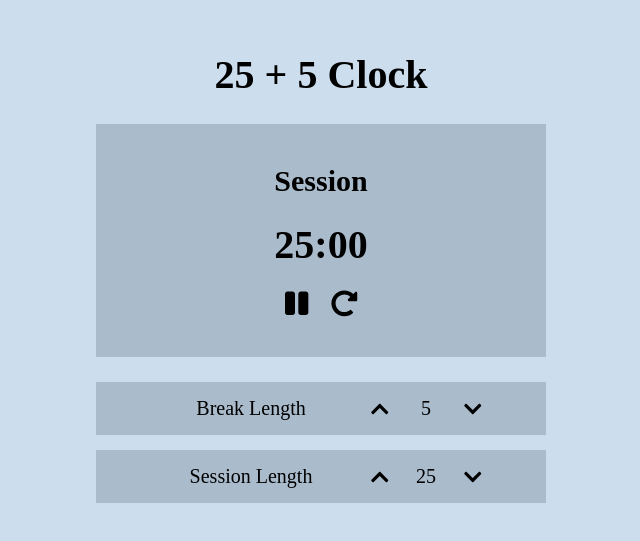
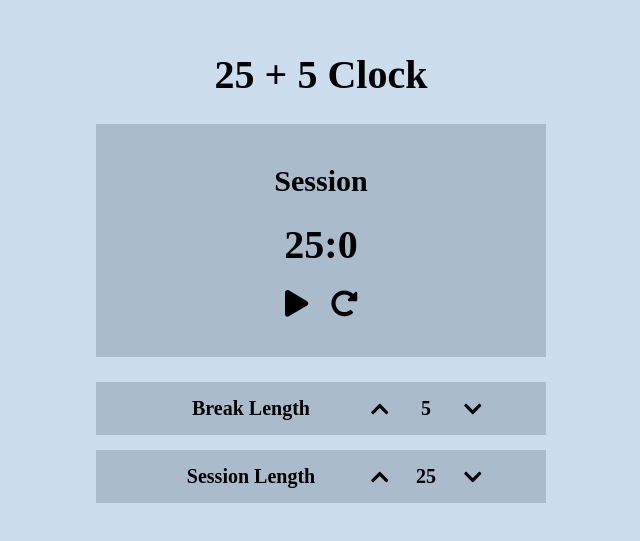
Before and after one commit to throuz/Build-a-25-5-Clock, a Vue app: page / in a window 1280 px wide. Shown: the part 129-670 px from the top of the page, without its empty margins (319-959 px from the left). Built offline with nearby package versions, Linux system fonts and the light colour scheme.

Commit message:
Complete the function of starting and stopping timing

```diff
--- a/src/App.vue
+++ b/src/App.vue
@@ -21,6 +21,7 @@ body {
 #app {
   font-family: Microsoft JhengHei;
   font-size: 20px;
+  font-weight: bold;
   text-align: center;
   width: 100%;
   max-width: 500px;
--- a/src/components/HelloWorld.vue
+++ b/src/components/HelloWorld.vue
@@ -1,27 +1,67 @@
 <script setup lang="ts">
-import { ref } from "vue";
+import { ref, watch } from "vue";
 
-const inProgress = ref(false);
 const timerLabel = ref("Session");
+const isInProgress = ref(false);
+const minutes = ref(25);
+const seconds = ref(0);
+const breakLength = ref(5);
+const sessionLength = ref(25);
+
+const startStopClick = () => {
+  isInProgress.value = !isInProgress.value;
+};
+
+let nIntervId: any;
+
+function startCountdown() {
+  nIntervId = setInterval(countdown, 1000);
+}
+
+const countdown = () => {
+  if (seconds.value === 0) {
+    minutes.value -= 1;
+    seconds.value = 59;
+  } else {
+    seconds.value -= 1;
+  }
+};
+
+function stopCountdown() {
+  clearInterval(nIntervId);
+}
+
+watch(isInProgress, () => {
+  if (isInProgress.value) {
+    startCountdown();
+  } else {
+    stopCountdown();
+  }
+});
 </script>
 
 <template>
   <div class="timer-wrap">
     <div id="timer-label">{{ timerLabel }}</div>
-    <div id="time-left">25:00</div>
-    <Icon id="start_stop" :icon="inProgress ? 'play' : 'pause'" size="lg" />
+    <div id="time-left">{{ minutes }}:{{ seconds }}</div>
+    <Icon
+      id="start_stop"
+      :icon="isInProgress ? 'pause' : 'play'"
+      size="lg"
+      @click="startStopClick"
+    />
     <Icon id="reset" icon="redo-alt" size="lg" />
   </div>
   <div class="controller-wrap">
     <div id="break-label">Break Length</div>
     <Icon class="icon" id="break-increment" icon="chevron-up" />
-    <div id="break-length">5</div>
+    <div id="break-length">{{ breakLength }}</div>
     <Icon class="icon" id="break-decrement" icon="chevron-down" />
   </div>
   <div class="controller-wrap">
     <div id="session-label">Session Length</div>
     <Icon class="icon" id="session-increment" icon="chevron-up" />
-    <div id="session-length">25</div>
+    <div id="session-length">{{ sessionLength }}</div>
     <Icon class="icon" id="session-decrement" icon="chevron-down" />
   </div>
 </template>
@@ -34,11 +74,9 @@ const timerLabel = ref("Session");
 }
 #timer-label {
   font-size: 30px;
-  font-weight: bold;
 }
 #time-left {
   font-size: 40px;
-  font-weight: bold;
   padding: 5%;
 }
 #start_stop {
```
Also changed, not shown: 1 other file (tests, documents, lock files or other folders).
